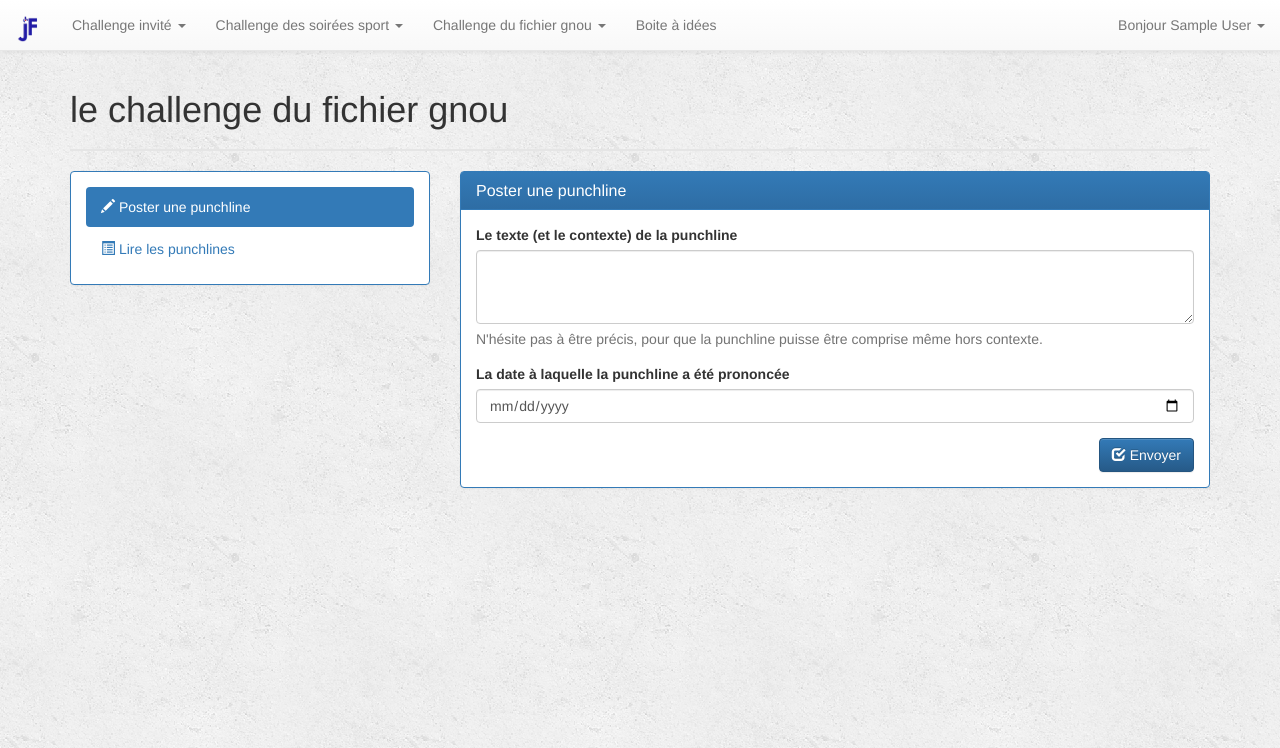
After one commit to dnj855/servicejf, a PHP site: page /fg.php?action=write in a window 1280 px wide. The commit adds this page. Shown: the top 748 px of the page. Run offline with PHP 8.4, Linux system fonts and the light colour scheme; the visitor is signed in with stand-in values (Sample User, id 1); data that the repository does not hold is empty; a stand-in replaces the project's code that opens the database connection; some libraries are stand-ins or nearby versions.

Commit message:
Creating the fg game.

```diff
--- /dev/null
+++ b/fg.php
@@ -0,0 +1,67 @@
+<?php
+include('auth.php');
+if (!$_GET) {
+    header('location:index.php');
+}
+?>
+
+<!DOCTYPE html>
+<html>
+    <head>
+        <meta charset="utf-8" />
+        <title>Service j&f: - le challenge du fichier gnou</title>
+        <link href="assets/css/bootstrap.min.css" rel="stylesheet" type="text/css" />
+        <link href="assets/css/bootstrap-theme.min.css" rel="stylesheet" type="text/css" />
+        <link href="assets/css/design.css" rel="stylesheet" type="text/css" />
+    </head>
+
+    <body>
+        <?php
+        include('nav_menu.php')
+        ?>
+        <div class="container">
+            <header class="page-header">
+                <h1>le challenge du fichier gnou</h1>
+            </header>
+
+            <div class="row">
+                <nav class="col-md-4">
+                    <div class="panel panel-primary">
+                        <div class="panel-body">
+                            <ul class="nav nav-pills nav-stacked">
+                                <li <?php
+                                if ($_GET['action'] == 'write') {
+                                    echo 'class="active"';
+                                }
+                                ?>><a href="fg.php?action=write"><span class="glyphicon glyphicon-pencil"></span> Poster une punchline</a></li>
+                                <li <?php
+                                if ($_GET['action'] == 'read') {
+                                    echo 'class="active"';
+                                }
+                                ?>><a href="fg.php?action=read"><span class="glyphicon glyphicon-list-alt"></span> Lire les punchlines</a></li>
+                            </ul>
+                        </div>
+                    </div>
+                </nav>
+                <section class="col-md-8">
+                    <div class="panel panel-primary">
+                        <?php
+                        if ($_GET['action'] == 'write') {
+                            include ('fg_write.php');
+                        } elseif ($_GET['action'] == 'read') {
+                            include ('fg_read.php');
+                        } else {
+                            echo 'Erreur 404';
+                        }
+                        ?>
+                    </div>
+                </section>
+            </div>
+
+
+            <!-- jQuery (necessary for Bootstrap's JavaScript plugins) -->
+            <script src="https://ajax.googleapis.com/ajax/libs/jquery/1.11.1/jquery.min.js"></script>
+            <!-- Include all compiled plugins (below), or include individual files as needed -->
+            <script src="assets/js/bootstrap.min.js"></script>
+    </body>
+</html>
--- /dev/null
+++ b/fg_write.php
@@ -0,0 +1,18 @@
+<div class="panel-heading">
+    <h4 class="panel-title">Poster une punchline</h4>
+</div>
+<div class="panel-body">
+    <form method="post" action="fg_traitement.php">
+        <div class="form-group">
+            <label for="message">Le texte (et le contexte) de la punchline</label>
+            <textarea class="form-control" name="message" id="message" rows="3"></textarea>
+            <span class="help-block">N'hésite pas à être précis, pour que la punchline puisse être comprise même hors contexte.</span>
+        </div>
+        <div class="form-group">
+            <label for="date_message">La date à laquelle la punchline a été prononcée</label>
+            <input type="date" name="date_message" id="date_message" class="form-control">
+        </div>
+        <input type="hidden" name="sender_id" value="<?php echo $_SESSION['id']; ?>">
+        <button type="submit" class="btn btn-primary pull-right"><span class="glyphicon glyphicon-check"></span> Envoyer</button>
+    </form>
+</div>
--- a/fonctions.php
+++ b/fonctions.php
@@ -231,3 +231,9 @@ function getCdrb($bdd) {
     $pronostics = $query->fetchAll();
     return $pronostics;
 }
+
+function getFg($bdd) {
+    $query = $bdd->query('SELECT id, message, sender, DATE_FORMAT(date_message, \'%d/%m/%Y\') AS date FROM fg WHERE valid = 1 ORDER BY date_message DESC');
+    $punchlines = $query->fetchAll();
+    return $punchlines;
+}
--- a/nav_menu.php
+++ b/nav_menu.php
@@ -30,11 +30,13 @@
                     </ul>
                 </li>
                 <li class="dropdown">
-                    <a href="#" class="dropdown-toggle" data-toggle="dropdown" role="button" aria-haspopup="true" aria-expanded="false">Challenge du derby lorrain <span class="caret"></span></a>
+                    <a href="#" class="dropdown-toggle" data-toggle="dropdown" role="button" aria-haspopup="true" aria-expanded="false">Challenge du fichier gnou <span class="caret"></span></a>
                     <ul class="dropdown-menu">
-                        <li><a href="cdrb.php">
-                                Trop tard pour jouer ! Voir les pronos des autres
-                            </a>
+                        <li>
+                            <a href="fg.php?action=write">Poster une punchline</a>
+                        </li>
+                        <li>
+                            <a href="fg.php?action=read">Lire les punchlines</a>
                         </li>
                     </ul>
                 </li>
```
Also changed, not shown: ar_fg_delete.php (added, +11 -0 lines), fg_read.php (added, +23 -0 lines), fg_traitement.php (added, +16 -0 lines), index.php (+6 -4 lines).
